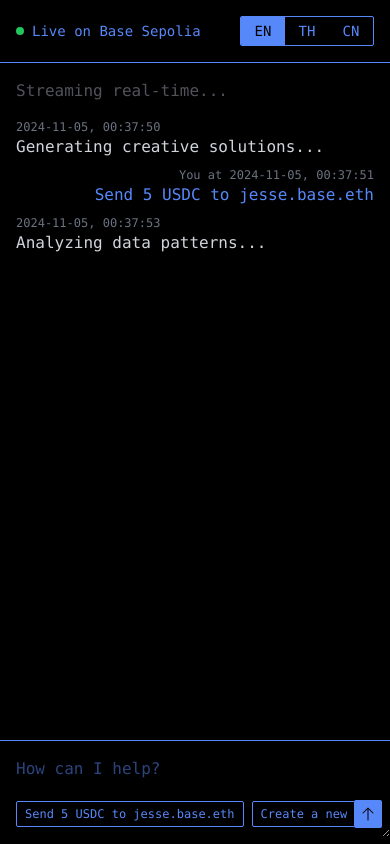
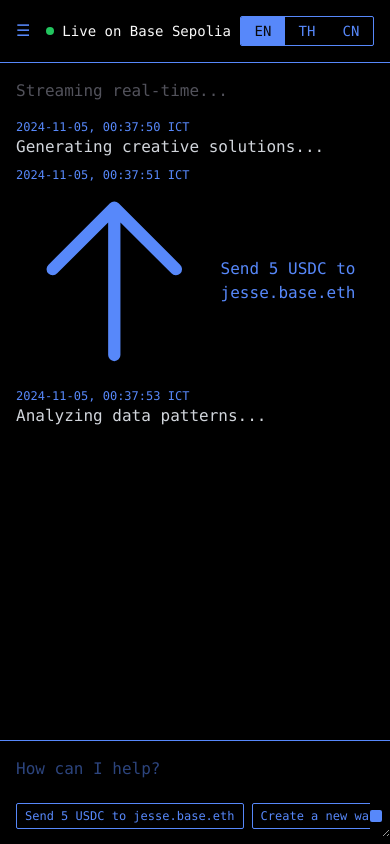
Before and after one commit to mindapivessa/based-agent-demo, a Next.js app: page / in a window 390 px wide. Both pictures are taken after typing "Sample" into the empty fields and a click on the button "Send 5 USDC to jesse.base.eth". Built offline with nearby package versions, Linux system fonts and the light colour scheme.

Commit message:
fixed hydration issues

```diff
--- a/app/page.tsx
+++ b/app/page.tsx
@@ -10,6 +10,7 @@ import TokenSvg from '@/public/components/tokenSvg'
 import LanguageSelector from '@/public/components/LanguageSelector'
 import { translations } from '@/app/translations'
 import { Noto_Sans_Thai } from 'next/font/google'
+import TimeDisplay from '@/public/components/TimeDisplay'
 
 const notoSansThai = Noto_Sans_Thai({
   weight: ['400', '700'],
@@ -143,20 +144,6 @@ export default function Component() {
     return () => clearInterval(dotInterval)
   }, [])
 
-  const formatThailandDate = (date: Date) => {
-    return date.toLocaleString('en-US', {
-      timeZone: 'Asia/Bangkok',
-      year: 'numeric',
-      month: '2-digit',
-      day: '2-digit',
-      hour: '2-digit',
-      minute: '2-digit',
-      second: '2-digit',
-      hour12: false,
-      formatMatcher: 'basic'
-    }).replace(/(\d+)\/(\d+)\/(\d+)/, '$3-$1-$2')
-  }
-
   const generateRandomThought = (): ThoughtEntry => {
     const thoughts = [
       translations[currentLang].thoughts.analyzing,
@@ -243,58 +230,44 @@ export default function Component() {
       })
   }
 
+  const getActionIcon = (type: ActionEntry['type']) => {
+    switch (type) {
+      case 'create_wallet': return <WalletSvg />
+      case 'request_faucet_funds': return <TokenSvg />
+      case 'get_balance': return <WalletSvg />
+      case 'swap_token': return <SwapSvg />
+      case 'transfer_token': return <SendSvg />
+      case 'transfer_nft': return <NftSvg />
+      case 'user': return <SendSvg />
+      default: return null
+    }
+  }
+
   const renderStreamEntry = (entry: StreamEntry, index: number) => {
-    if ('type' in entry) {
-      if (entry.type === 'user') {
+    if (entry.type) {
+      // Action entry
       return (
-          <div key={index} className="mb-2 flex flex-col items-end">
-            <div className={`text-xs text-gray-500 ${currentLang === 'th' ? notoSansThai.className : ''}`}>
-              {translations[currentLang].stream.youAt} {formatThailandDate(entry.timestamp)}
-            </div>
-            <div className={`text-[#5788FA] max-w-[80%] ${currentLang === 'th' ? notoSansThai.className : ''}`}>
-              {entry.content}
+        <div key={index} className="mb-2">
+          <TimeDisplay timestamp={entry.timestamp} />
+          <div className={`flex items-center space-x-2 text-[#5788FA] ${
+            currentLang === 'th' ? notoSansThai.className : ''
+          }`}>
+            {getActionIcon(entry.type)}
+            <span>{entry.content}</span>
           </div>
         </div>
       )
     }
-      // Action entry
-      const getIcon = () => {
-        switch (entry.type) {
-          case 'create_wallet':
-            return <div className="w-4 h-4"><WalletSvg /></div>
-          case 'request_faucet_funds':
-            return <div className="w-4 h-4"><RequestSvg /></div>
-          case 'get_balance':
-            return <div className="w-4 h-4"><WalletSvg /></div>
-          case 'swap_token':
-            return <div className="w-4 h-4"><SwapSvg /></div>
-          case 'transfer_nft':
-            return <div className="w-4 h-4"><NftSvg /></div>
-          case 'transfer_token':
-            return <div className="w-4 h-4"><TokenSvg /></div>
-        }
-      }
 
-      return (
-        <div key={index} className="mb-2">
-          <div className="text-xs text-gray-500">{formatThailandDate(entry.timestamp)}</div>
-          <div className={`flex items-center ${currentLang === 'th' ? notoSansThai.className : ''}`}>
-            {getIcon()}
-            <span className="pl-2">{entry.content}</span>
-          </div>
-        </div>
-      )
-    } else {
     // Thought entry
     return (
       <div key={index} className="mb-2">
-          <div className="text-xs text-gray-500">{formatThailandDate(entry.timestamp)}</div>
+        <TimeDisplay timestamp={entry.timestamp} />
         <div className={`text-gray-300 ${currentLang === 'th' ? notoSansThai.className : ''}`}>
           {entry.content}
         </div>
       </div>
     )
-    }
   }
 
   useEffect(() => {
@@ -307,6 +280,13 @@ export default function Component() {
       {/* Header with smoother animated dot */}
       <div className="flex justify-between items-center p-4 border-b border-[#5788FA]">
         <div className="flex items-center space-x-2">
+          {/* Mobile menu button */}
+          <button
+            className="lg:hidden mr-2"
+            onClick={() => setIsMobileMenuOpen(prev => !prev)}
+          >
+            ☰
+          </button>
           <div
             className={`
               w-2 h-2 rounded-full
@@ -317,7 +297,7 @@ export default function Component() {
               }
             `}
           />
-          <span className={`text-sm ${currentLang === 'th' ? notoSansThai.className : ''}`}>
+          <span className={`text-sm text-zinc-50 ${currentLang === 'th' ? notoSansThai.className : ''}`}>
             {translations[currentLang].header.liveOn}
           </span>
         </div>
@@ -370,7 +350,7 @@ export default function Component() {
                       {agentWallet}
                     </button>
                     {showToast && (
-                      <div className="absolute top-full left-0 mt-2 bg-[#5788FA] text-black text-xs px-2 py-1 rounded-xs">
+                      <div className="absolute top-full left-0 mt-2 bg-[#5788FA] text-zinc-950 text-xs px-2 py-1 rounded-xs">
                         Copied
                       </div>
                     )}
@@ -470,7 +450,7 @@ export default function Component() {
                 </div>
                 <button
                   type="submit"
-                  className="bg-[#5788FA] text-black p-1.5 hover:bg-[#3D7BFF] transition-colors rounded-sm"
+                  className="bg-[#5788FA] text-zinc-950 p-1.5 hover:bg-[#3D7BFF] transition-colors rounded-sm"
                 >
                   <SendSvg />
                 </button>
--- a/public/components/LanguageSelector.tsx
+++ b/public/components/LanguageSelector.tsx
@@ -22,7 +22,7 @@ export default function LanguageSelector({ currentLang, onLanguageChange }: Lang
           className={`
             py-1 text-sm font-medium text-center transition-colors
             ${currentLang === code
-              ? 'bg-[#5788FA] text-black hover:bg-[#3D7BFF]'
+              ? 'bg-[#5788FA] text-zinc-950 hover:bg-[#3D7BFF]'
               : 'hover:bg-zinc-900 hover:text-[#3D7BFF]'
             }
             ${code !== 'en' && 'border-l border-[#5788FA]'}
--- a/public/components/TimeDisplay.tsx
+++ b/public/components/TimeDisplay.tsx
@@ -1,13 +1,11 @@
 'use client'
 
 interface TimeDisplayProps {
-  currentTime: Date
+  timestamp: Date
 }
 
-export default function TimeDisplay({ currentTime }: TimeDisplayProps) {
-  return (
-    <div className="text-sm" aria-live="polite">
-      {currentTime.toLocaleString('en-US', {
+export default function TimeDisplay({ timestamp }: TimeDisplayProps) {
+  const formattedTime = timestamp.toLocaleString('en-US', {
     timeZone: 'Asia/Bangkok',
     year: 'numeric',
     month: '2-digit',
@@ -17,7 +15,11 @@ export default function TimeDisplay({ currentTime }: TimeDisplayProps) {
     second: '2-digit',
     hour12: false,
     formatMatcher: 'basic'
-      }).replace(/(\d+)\/(\d+)\/(\d+)/, '$3-$1-$2')} ICT
+  }).replace(/(\d+)\/(\d+)\/(\d+)/, '$3-$1-$2')
+
+  return (
+    <div className="text-xs text-gray-500" aria-live="polite">
+      {formattedTime} ICT
     </div>
   )
 }
```
Lines whose indentation alone changed are shown as unchanged.
